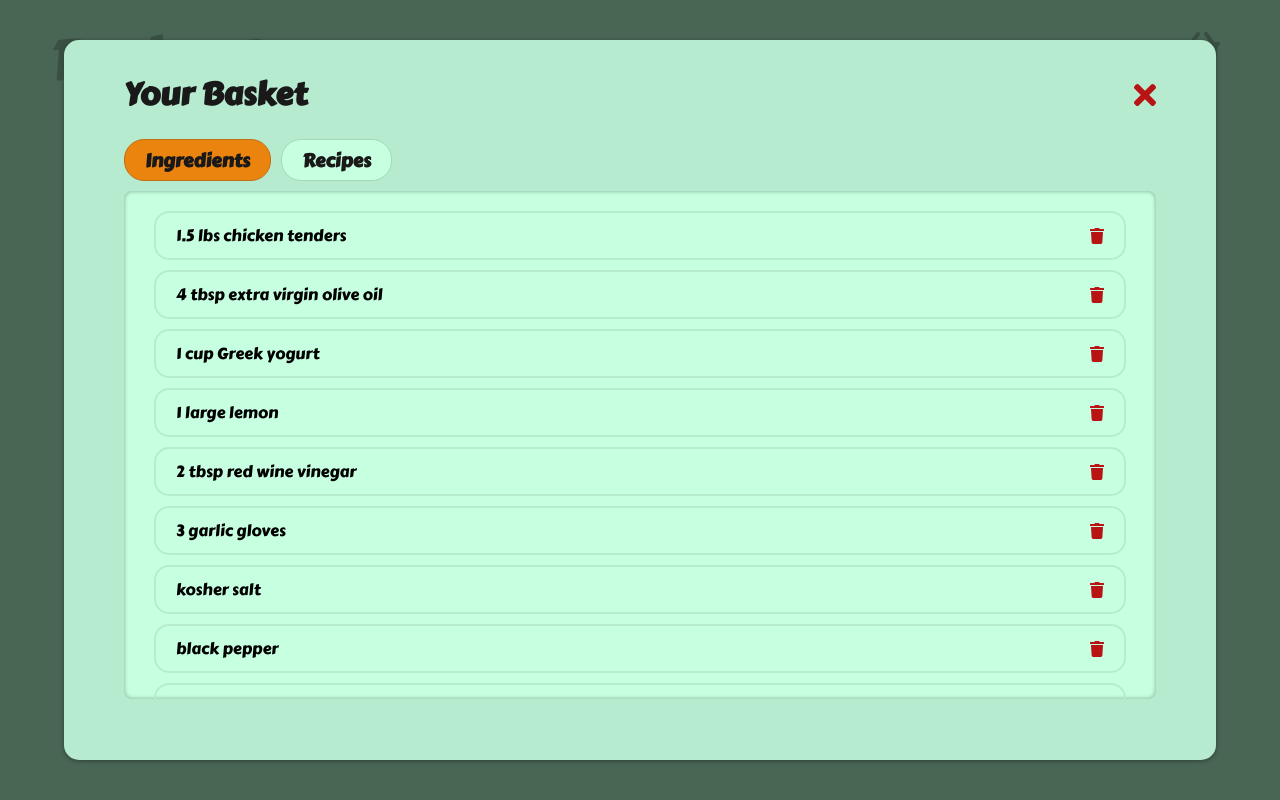
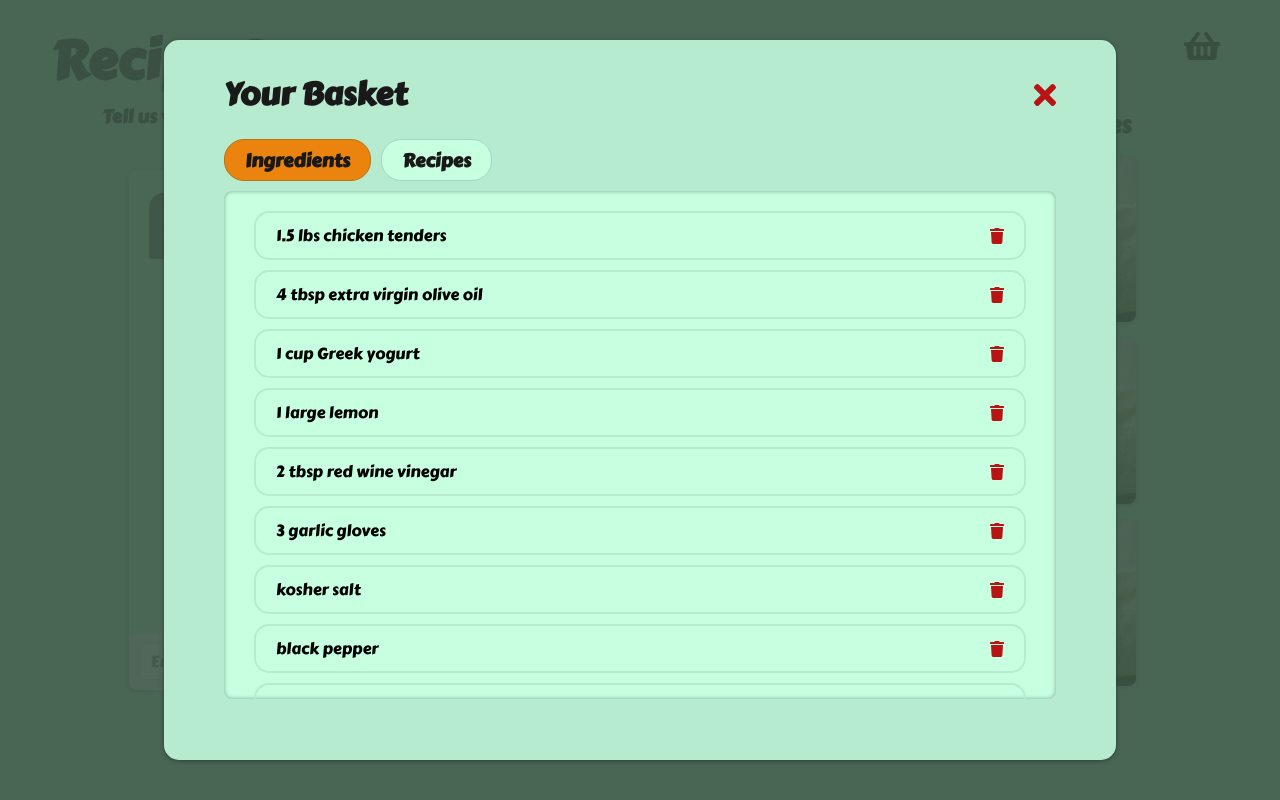
Before and after one commit to ajessefowler/RecipeSesameMockUp, a React (Create React App) app: page / in a window 1280 px wide. Both pictures are taken after a click on the element 1202 px from the left and 46 px from the top of the page. Built offline with nearby package versions, Linux system fonts and the light colour scheme.

Commit message:
Decreased width of basket screen.

```diff
--- a/src/components/CartScreen/CartContainer/CartContainer.js
+++ b/src/components/CartScreen/CartContainer/CartContainer.js
@@ -6,7 +6,7 @@ import './CartContainer.css';
 const CartContainer = (props) => {
     return (
         <div className="cartContainer">
-            <div className="recipeCard">
+            <div className="screenCard">
                 <CartHeader setCartScreenIsOpen={props.setCartScreenIsOpen}/>
                 <CartContents contents={props.cartContents} />
             </div>
--- a/src/components/RecipeScreen/RecipeContainer/RecipeContainer.css
+++ b/src/components/RecipeScreen/RecipeContainer/RecipeContainer.css
@@ -10,10 +10,10 @@
     background-color: var(--screen-shade);
 }
 
-.recipeCard {
+.screenCard {
     background-color: var(--main-color);
     height: calc(90vh - 90px);
-    width: calc(90% - 120px);
+    width: 65%;
     padding: 30px 60px 60px;
     border-radius: var(--large-radius);
     box-shadow: var(--screen-shadow);
@@ -24,6 +24,10 @@
     overflow: hidden;
 }
 
+.recipeCard {
+    width: 82%;
+}
+
 .recipeContent {
     display: flex;
     justify-content: space-between;
--- a/src/components/RecipeScreen/RecipeContainer/RecipeContainer.js
+++ b/src/components/RecipeScreen/RecipeContainer/RecipeContainer.js
@@ -14,7 +14,7 @@ const RecipeContainer = (props) => {
 
     return (
         <div className="recipeContainer">
-            <div className="recipeCard">
+            <div className="screenCard recipeCard">
                 <RecipeHeader recipeName={props.openRecipe} closeRecipeScreen={closeRecipeScreen}/>
                 <div className="recipeContent">
                     <RecipeDescription description={recipeDescription} />
--- a/src/components/RecipeScreen/RecipeControls/RecipeControls.js
+++ b/src/components/RecipeScreen/RecipeControls/RecipeControls.js
@@ -16,7 +16,7 @@ const RecipeControls = (props) => {
             <img src={GyroPhoto} alt="Selected recipe." />
             <RecipeCartContainer cartContents={props.cartContents} addClicked={addClicked}/>
             <div className="recipeButtons">
-                <RecipeButton setAddClicked={setAddClicked} label={addIngredientsLabel} enabled={true}/>
+                <RecipeButton setRecipeSaved={setRecipeSaved} setAddClicked={setAddClicked} label={addIngredientsLabel} enabled={true}/>
                 {recipeSaved ? (<RecipeButton label={savedRecipeLabel} setRecipeSaved={setRecipeSaved} enabled={false} />) : (<RecipeButton label={saveRecipeLabel} setRecipeSaved={setRecipeSaved} enabled={true}/>) }
             </div>
         </div>
```
